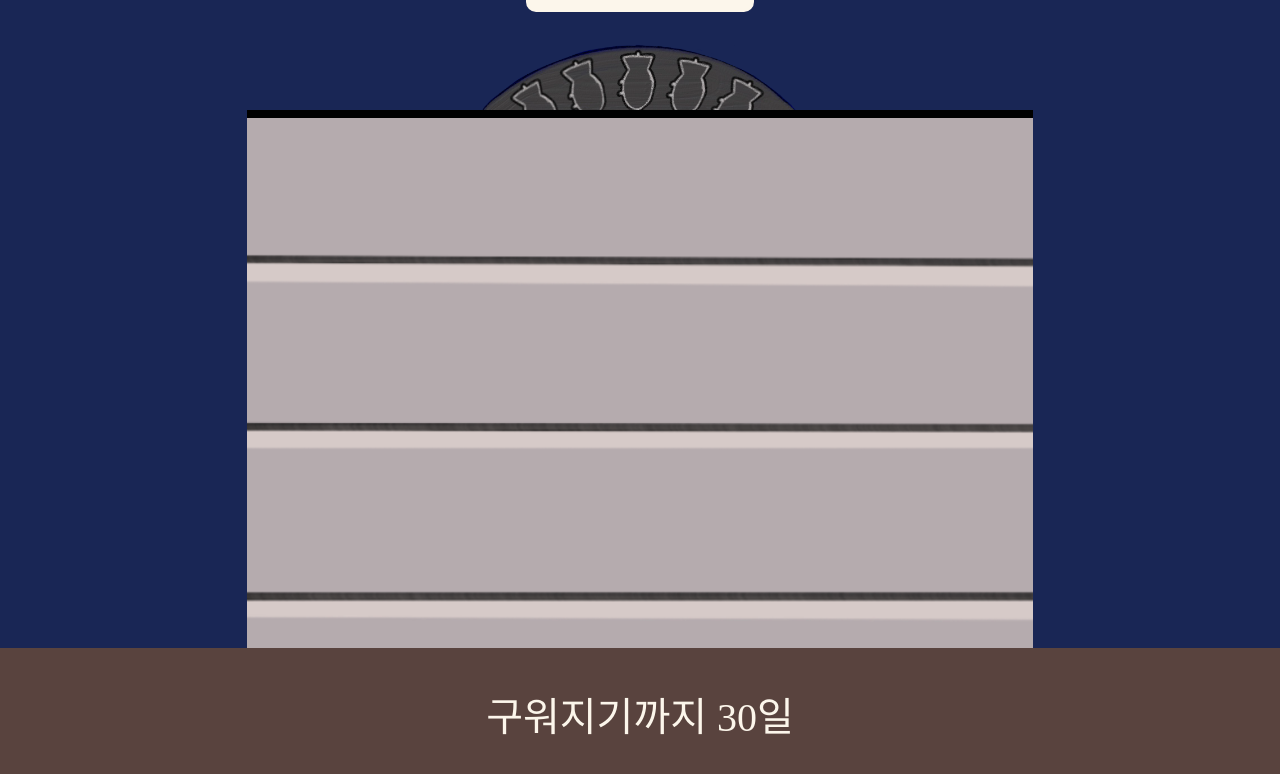
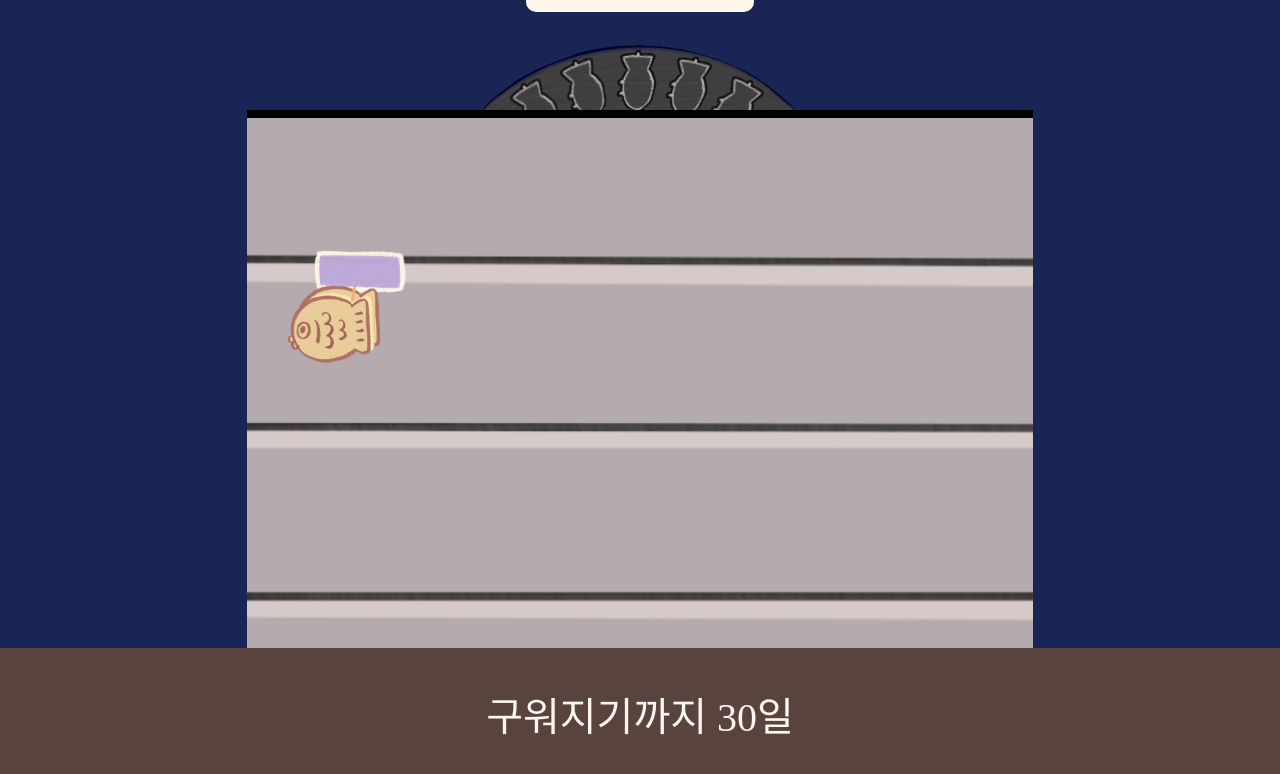
Before and after one commit to boongObbang-plz/boongObbang, a React (Create React App) app in the folder frontend/: page / in a window 1280 px wide. Shown: the part 654-1428 px from the top of the page. Built offline with nearby package versions, Linux system fonts and the light colour scheme; a web font is replaced by a local one.

Commit message:
feat: 편지 디스플레이 추가

```diff
--- a/frontend/src/components/MainPage/Display.js
+++ b/frontend/src/components/MainPage/Display.js
@@ -1,10 +1,14 @@
 import board from "images/bg_board.png";
+import Letters from "components/MainPage/Letters";
 
 const Display = () => {
   return (
-    <div className="-mt-1">
+    <>
+    <div className="relative -mt-1">
+      <Letters />
       <img className="border-t-4 border-black" src={board} alt="display" />
     </div>
+    </>
   );
 };
 
--- /dev/null
+++ b/frontend/src/components/MainPage/Letter.js
@@ -0,0 +1,18 @@
+import choco from 'images/letter_choco.png';
+import cream from 'images/letter_cream.png';
+import mint from 'images/letter_mint.png';
+import pizza from 'images/letter_pizza.png';
+import redbean from 'images/letter_redbean.png';
+import sweetpotato from 'images/letter_sweetpotato.png';
+
+const Letter = ({ top, left, selectedIdx }) => {
+    const colors = [redbean, cream, sweetpotato, pizza, choco, mint];
+
+    return (
+        <div>
+            <img className={`absolute ${top} ${left} w-[120px]`} src={colors[selectedIdx]} alt='letter'/>
+        </div>
+    );
+}
+
+export default Letter;
--- /dev/null
+++ b/frontend/src/components/MainPage/Letters.js
@@ -0,0 +1,26 @@
+import Letter from 'components/MainPage/Letter';
+
+const Letters = () => {
+    const location = [
+        ["top-[140px]", "left-[40px]"],
+        ["top-[140px]", "left-[145px]"],
+        ["top-[140px]", "left-[250px]"],
+        ["top-[60px]", "left-[40px]"],
+        ["top-[60px]", "left-[145px]"],
+        ["top-[60px]", "left-[250px]"],
+        ["top-[-25px]", "left-[40px]"],
+        ["top-[-25px]", "left-[145px]"],
+        ["top-[-25px]", "left-[250px]"],
+    ];
+
+    return (
+        <div>
+            <Letter
+            top={location[0][0]}
+            left={location[0][1]}
+            selectedIdx={1} />
+        </div>
+    );
+}
+
+export default Letters;
```
